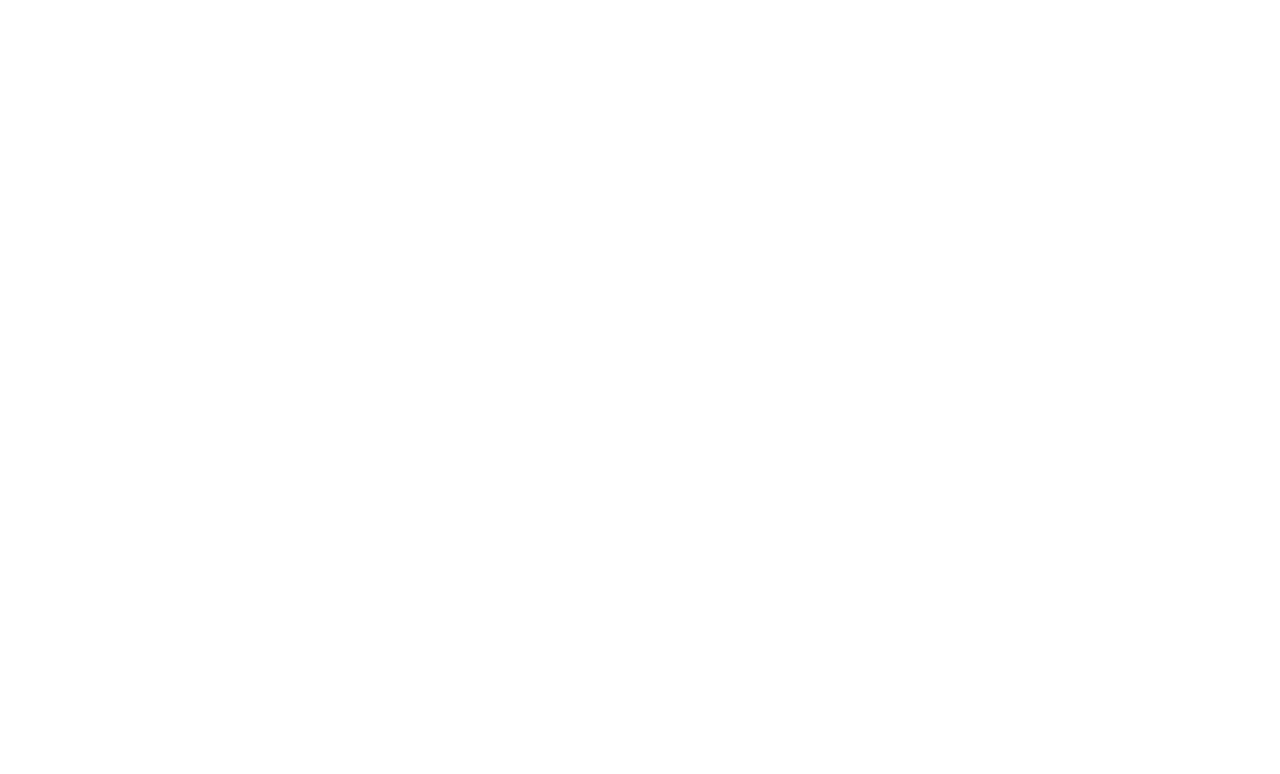
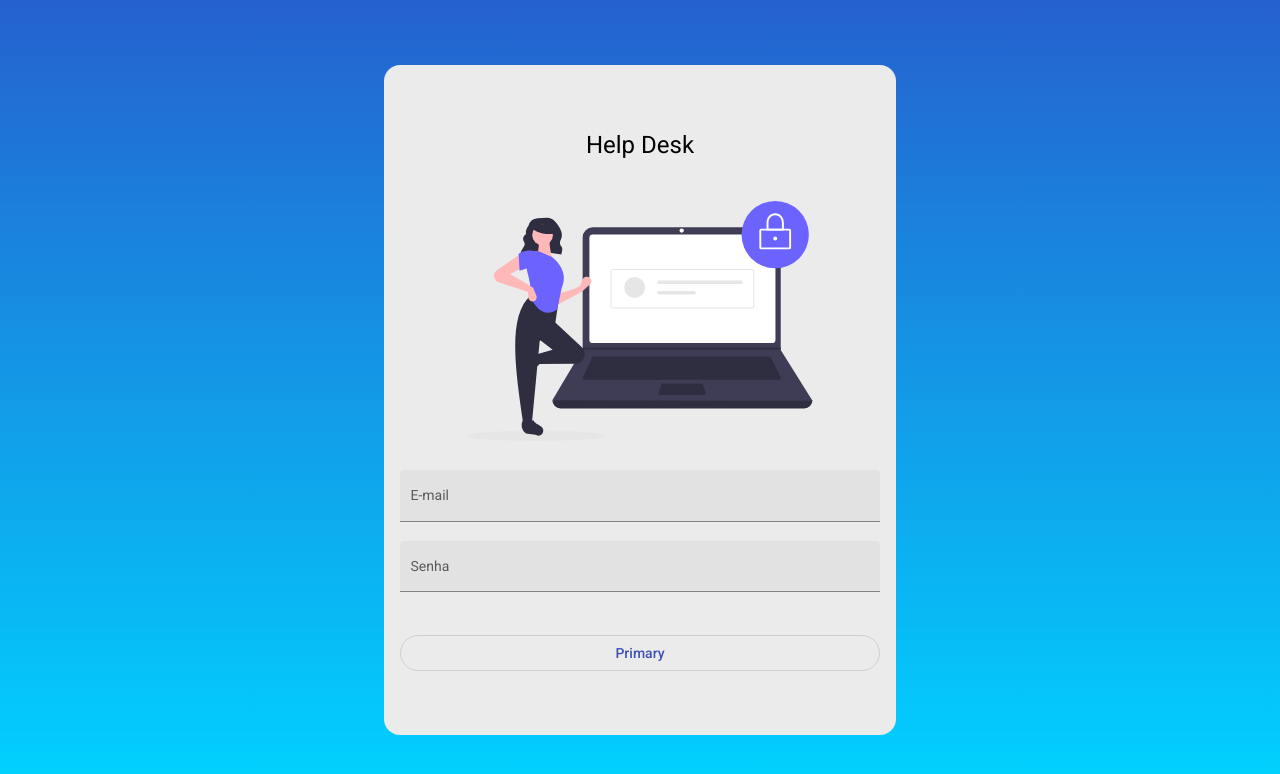
Before and after one commit to peterviegas/helpdesk-front, an Angular app: page /login in a window 1280 px wide. Before the commit this address led to /. Shown: the top 774 px of the page. Built offline with nearby package versions, Linux system fonts and the light colour scheme.

Commit message:
HTML and CSS for Login

```diff
--- a/src/app/app-routing.module.ts
+++ b/src/app/app-routing.module.ts
@@ -4,8 +4,12 @@
 import { NavComponent } from './components/nav/nav.component';
 import { HomeComponent } from './components/home/home.component';
 import { TecnicoListComponent } from './components/tecnico/tecnico-list/tecnico-list.component';
+import { LoginComponent } from './components/login/login.component';
 
 const routes: Routes = [
+  {
+    path: 'login', component: LoginComponent
+  },
   {
     path: '', component: NavComponent, children: [
       { path: 'home', component: HomeComponent },
--- a/src/app/components/login/login.component.css
+++ b/src/app/components/login/login.component.css
@@ -0,0 +1,36 @@
+.container {
+    height: 100%;
+    background: linear-gradient(180deg, rgba(2, 0, 36, 1) 0%, rgba(37, 97, 207, 1) 0%, rgba(0, 212, 255, 1) 100%);
+    display: flex;
+    align-items: center;
+    justify-content: center;
+}
+
+.form {
+    width: 30rem;
+    margin: auto;
+    background-color: rgb(235, 235, 235, 235);
+    padding: 4rem 1rem;
+    border-radius: 1rem;
+}
+
+h1 {
+    width: 100%;
+    text-align: center;
+}
+
+img {
+    height: 15rem;
+    width: 100%;
+    margin: 1.5rem auto 1.5rem auto;
+}
+
+.full-width {
+    width: 100%;
+    border-radius: 5rem;
+}
+
+button {
+    margin-top: 1.5rem;
+    border-radius: 1rem;
+}
--- a/src/app/components/login/login.component.html
+++ b/src/app/components/login/login.component.html
@@ -1 +1,16 @@
-<p>login works!</p>
+<div class="container">
+    <form class="form mat-elevantio-z8">
+        <h1>Help Desk</h1>
+        <img src="assets/img/login-image.svg" alt="Help Desk">
+        <mat-form-field class="full-width" appearance="fill">
+            <mat-label>E-mail</mat-label>
+            <input matInput placeholder="nome@mail.com">
+        </mat-form-field>
+
+        <mat-form-field class="full-width" appearance="fill">
+            <mat-label>Senha</mat-label>
+            <input type="password" matInput placeholder="Ex. 123">
+        </mat-form-field>
+        <button class="full-width mat-elevantio-z4" mat-stroked-button color="primary">Primary</button>
+    </form>
+</div>
```
